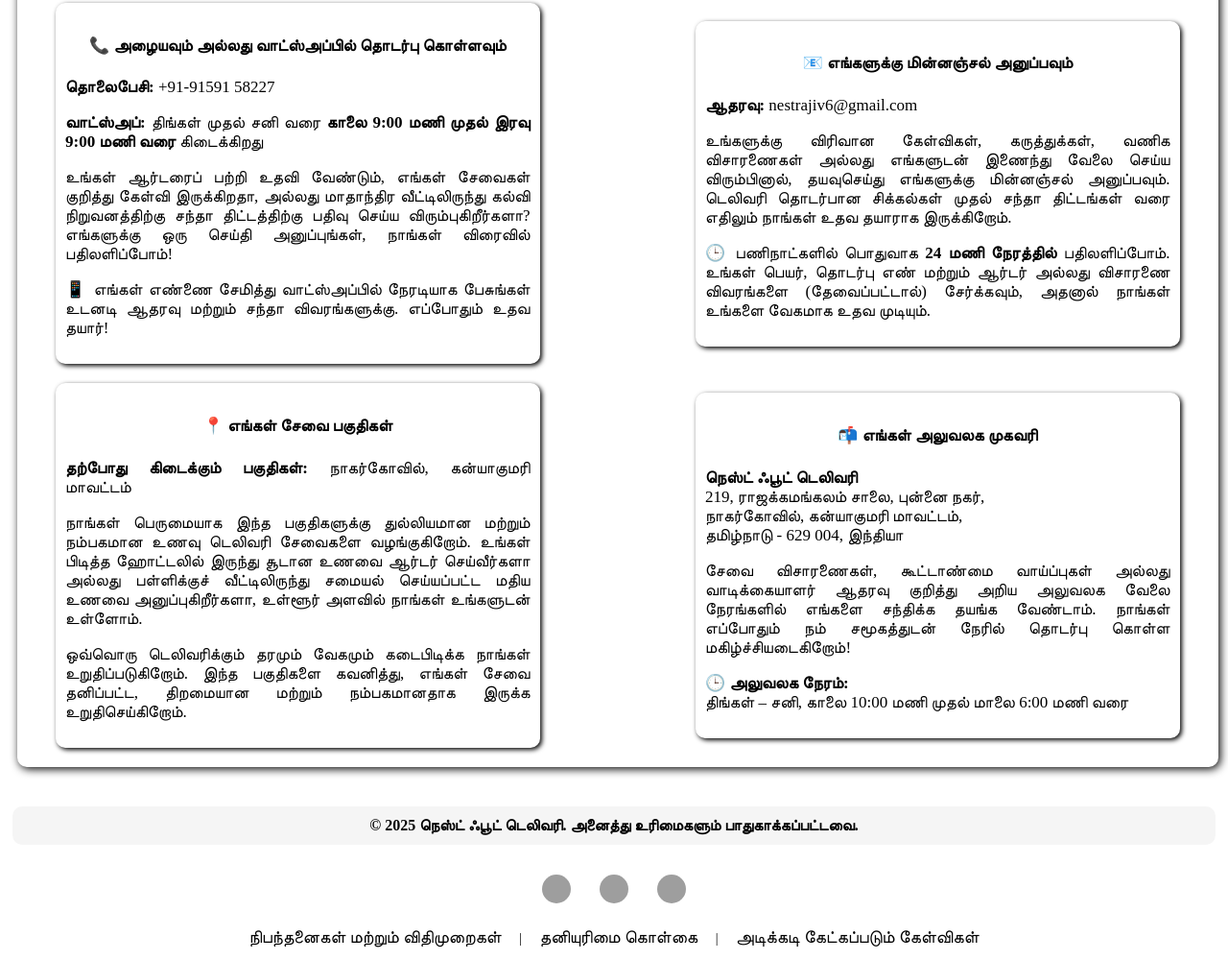
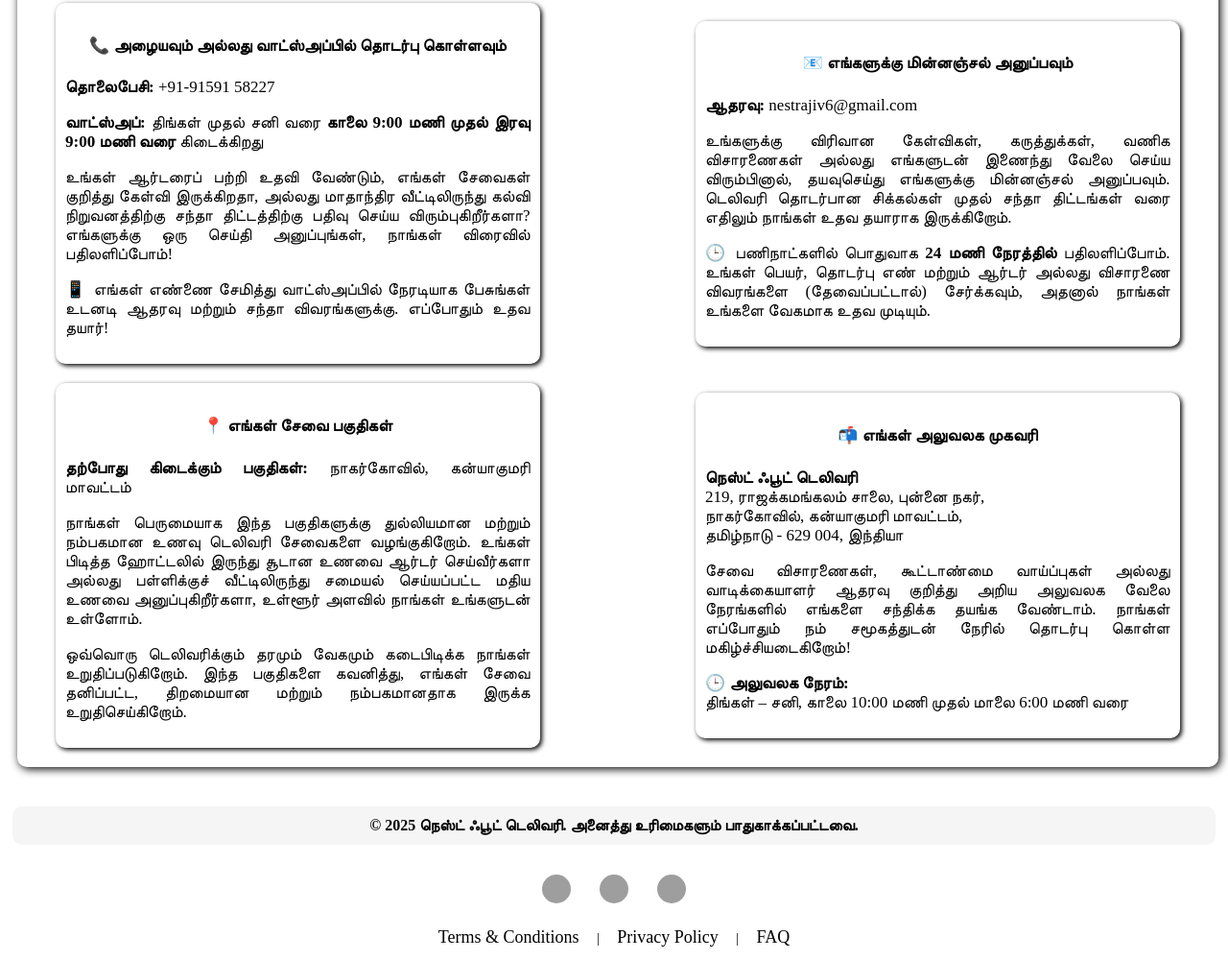
Before and after one commit to JRJR2005/NestFoodDelivery, a plain HTML site: page tamil.html in a window 1280 px wide. Shown: the part 2550-3550 px from the top of the page at 96% size. Drawn offline with Linux system fonts and the light colour scheme; grey boxes are pictures that could not be loaded.

Commit message:
Add files via upload

```diff
--- a/tamil.html
+++ b/tamil.html
@@ -562,10 +562,9 @@
             </div>
             <!-- 3. Optional Additions -->
             <div style="text-align: center; font-size: 14px; margin-top: 10px;">
-                <a href=".\tm_terms.html" class="link" style="margin: 0 10px;">நிபந்தனைகள் மற்றும் விதிமுறைகள்</a> |
-                <a href=".\tm_privacy.html" class="link" style="margin: 0 10px;">தனியுரிமை கொள்கை</a> |
-                <a href=".\tm_faq.html" class="link" style="margin: 0 10px;">அடிக்கடி கேட்கப்படும் கேள்விகள்</a>
-
+                <a href="./tm_terms.html" class="link" style="margin: 0 10px;">Terms & Conditions</a> |
+                <a href="./tm_privacy.html" class="link" style="margin: 0 10px;">Privacy Policy</a> |
+                <a href="./tm_faq.html" class="link" style="margin: 0 10px;">FAQ</a>
             </div>
         </div>
 </body>
```
Also changed, not shown: tm_faq.html (+3 -3 lines), tm_privacy.html (+3 -3 lines), tm_terms.html (+3 -3 lines).
